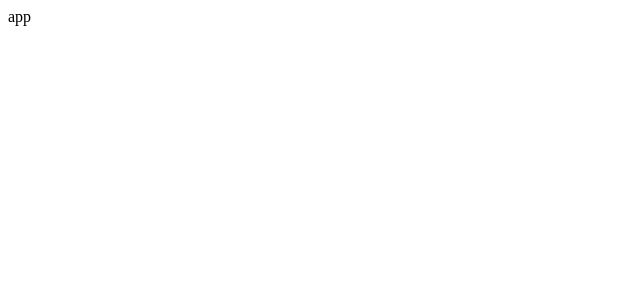
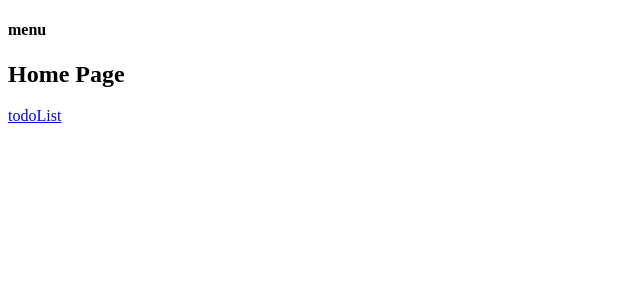
Before and after one commit to ma-jiangbo/react-demo, a React app: page / in a window 1280 px wide. Shown: the top 300 px of the page, without its empty margins (0-640 px from the left). Built offline with nearby package versions, Linux system fonts and the light colour scheme.

Commit message:
使用react-router

```diff
--- a/src/Layout/BasicLayout.tsx
+++ b/src/Layout/BasicLayout.tsx
@@ -0,0 +1,16 @@
+import React, { ReactNode } from 'react'
+import Menu from '@/components/Menu'
+
+const BasicLayout: React.FC<{ children: ReactNode | ReactNode[] }> = (props) => {
+
+    return (
+        <div>
+            <Menu />
+            <main>
+              {props.children}
+            </main>
+        </div>
+    )
+}
+
+export default BasicLayout
--- /dev/null
+++ b/src/components/Menu/Menu.tsx
@@ -0,0 +1,8 @@
+import React from 'react'
+
+const Menu: React.FC = (props) => {
+
+    return <h4>menu</h4>
+}
+
+export default Menu
--- /dev/null
+++ b/src/components/Menu/index.ts
@@ -0,0 +1,3 @@
+import Menu from "./Menu";
+
+export default Menu
--- a/src/pages/app.tsx
+++ b/src/pages/app.tsx
@@ -1,8 +1,21 @@
 import React from 'react'
+import { Routes, Route } from 'react-router-dom'
+import BasicLayout from '@/Layout/BasicLayout'
+import Home from './home'
+import Todo from './todo'
+import User from './user'
+import UserAccount from './user/account'
 
 const App: React.FC = () => {
     return (
-        <div>app</div>
+        <BasicLayout>
+            <Routes>
+                <Route path='/' element={<Home />} />
+                <Route path='/todo' element={<Todo />} />
+                <Route path='/user' element={<User />} />
+                <Route path='/user/account' element={<UserAccount />} />
+            </Routes>
+        </BasicLayout>
     )
 }
 
--- a/src/pages/home/index.tsx
+++ b/src/pages/home/index.tsx
@@ -1,7 +1,13 @@
 import React from 'react'
+import { Link } from 'react-router-dom'
 
 const Home: React.FC = () => {
-    return <h2>Home Page</h2>
+    return (
+        <div>
+            <h2>Home Page</h2>
+            <Link to={'/todo'}>todoList</Link>
+        </div>
+    )
 }
 
 export default Home
--- a/src/pages/todo/index.tsx
+++ b/src/pages/todo/index.tsx
@@ -0,0 +1,7 @@
+import React from 'react'
+
+const Todo: React.FC = () => {
+    return <h2>Todo List Page</h2>
+}
+
+export default Todo
--- a/src/pages/user/account.tsx
+++ b/src/pages/user/account.tsx
@@ -0,0 +1,7 @@
+import React from 'react'
+
+const UserAccount: React.FC = () => {
+    return <h2>User Account Page</h2>
+}
+
+export default UserAccount
--- a/src/pages/user/index.tsx
+++ b/src/pages/user/index.tsx
@@ -0,0 +1,7 @@
+import React from 'react'
+
+const User: React.FC = () => {
+    return <h2>User Index Page</h2>
+}
+
+export default User
```
